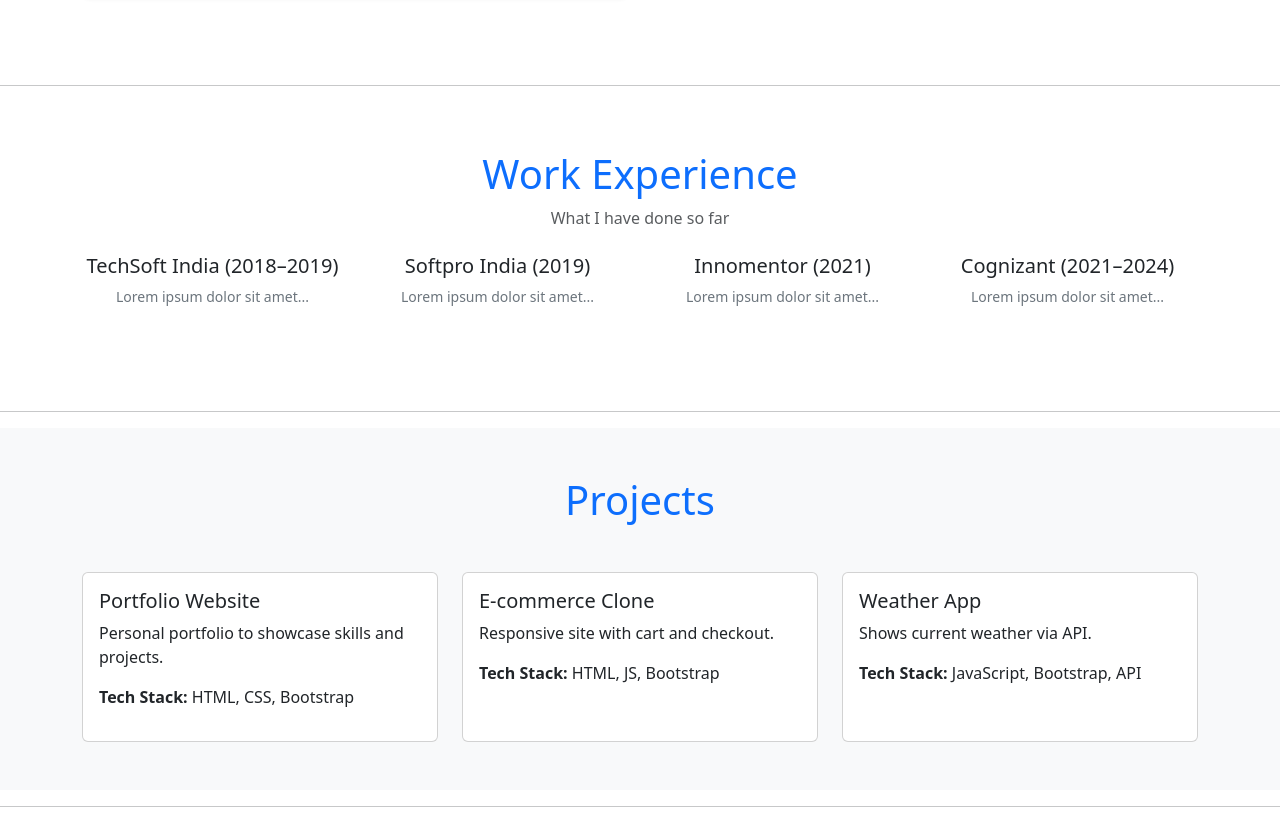
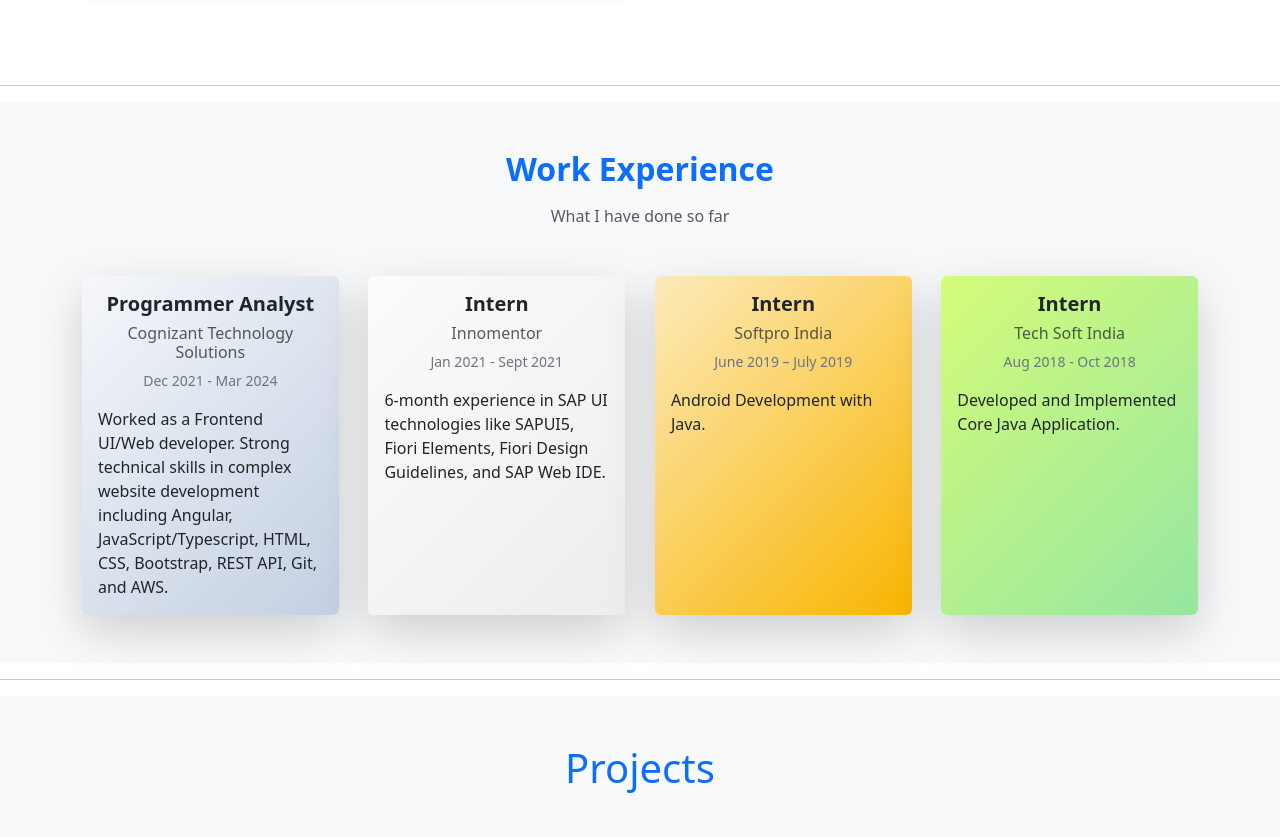
Before and after one commit to bhaveshsinghbest/Portfolio_Bhavesh, a plain HTML site: page index.html in a window 1280 px wide. Shown: the part 1102-1939 px from the top of the page. Drawn offline with nearby package versions, Linux system fonts and the light colour scheme.

Commit message:
Work Experience updated

```diff
--- a/index.html
+++ b/index.html
@@ -19,6 +19,7 @@
   </head>
   <body>
     <!-- Navbar -->
+    <header class="header">
       <nav class="navbar navbar-expand-lg navbar-dark bg-dark fixed-top">
         <div class="container-fluid">
           <a class="navbar-brand" href="#">Bhavesh's Portfolio</a>
@@ -57,6 +58,7 @@
           </div>
         </div>
       </nav>
+    </header>
 
     <main style="margin-top: 80px">
       <!-- About Section -->
@@ -94,10 +96,8 @@
       <!-- Tech Stack -->
       <section id="tech" class="py-5 text-center">
         <div class="container">
-          <h1 class="text-primary">
-            Tech Stack
-          </h1>
-          <br><br>
+          <h1 class="text-primary">Tech Stack</h1>
+          <br /><br />
 
           <div class="row">
             <!-- Left Column -->
@@ -356,28 +356,64 @@
       <hr />
 
       <!-- Experience -->
-      <section id="experience" class="py-5 text-center">
+<section id="experience" class="py-5 bg-light text-center">
   <div class="container">
-          <h1 class="text-primary">Work Experience</h1>
-          <p class="text-muted">What I have done so far</p>
-          <div class="row justify-content-center mt-4">
-            <!-- Job Entries -->
-            <div class="col-sm-6 col-md-3 mb-4">
-              <h5>TechSoft India (2018–2019)</h5>
-              <p class="text-secondary small">Lorem ipsum dolor sit amet...</p>
+    <h2 class="text-primary fw-bold mb-3">Work Experience</h2>
+    <p class="text-muted mb-5">What I have done so far</p>
+
+    <div class="d-flex flex-wrap justify-content-between gap-4">
+
+      <!-- Experience Card 1 -->
+      <div class="card shadow-lg border-0 flex-fill" style="min-width: 250px; max-width: 23%; background: linear-gradient(135deg, #f5f7fa, #c3cfe2); transition: transform 0.3s;" onmouseover="this.style.transform='scale(1.05)'" onmouseout="this.style.transform='scale(1)'">
+        <div class="card-body">
+          <h5 class="card-title fw-bold">Programmer Analyst</h5>
+          <h6 class="text-muted mb-2">Cognizant Technology Solutions</h6>
+          <small class="text-secondary d-block mb-3">Dec 2021 - Mar 2024</small>
+          <p class="card-text text-start">
+            Worked as a Frontend UI/Web developer. Strong technical
+            skills in complex website development including Angular, JavaScript/Typescript,
+            HTML, CSS, Bootstrap, REST API, Git, and AWS.
+          </p>
         </div>
-            <div class="col-sm-6 col-md-3 mb-4">
-              <h5>Softpro India (2019)</h5>
-              <p class="text-secondary small">Lorem ipsum dolor sit amet...</p>
       </div>
-            <div class="col-sm-6 col-md-3 mb-4">
-              <h5>Innomentor (2021)</h5>
-              <p class="text-secondary small">Lorem ipsum dolor sit amet...</p>
+
+      <!-- Experience Card 2 -->
+      <div class="card shadow-lg border-0 flex-fill" style="min-width: 250px; max-width: 23%; background: linear-gradient(135deg, #fdfbfb, #ebedee); transition: transform 0.3s;" onmouseover="this.style.transform='scale(1.05)'" onmouseout="this.style.transform='scale(1)'">
+        <div class="card-body">
+          <h5 class="card-title fw-bold">Intern</h5>
+          <h6 class="text-muted mb-2">Innomentor</h6>
+          <small class="text-secondary d-block mb-3">Jan 2021 - Sept 2021</small>
+          <p class="card-text text-start">
+            6-month experience in SAP UI technologies like SAPUI5, Fiori
+            Elements, Fiori Design Guidelines, and SAP Web IDE.
+          </p>
         </div>
-            <div class="col-sm-6 col-md-3 mb-4">
-              <h5>Cognizant (2021–2024)</h5>
-              <p class="text-secondary small">Lorem ipsum dolor sit amet...</p>
       </div>
+
+      <!-- Experience Card 3 -->
+      <div class="card shadow-lg border-0 flex-fill" style="min-width: 250px; max-width: 23%; background: linear-gradient(135deg, #fceabb, #f8b500); transition: transform 0.3s;" onmouseover="this.style.transform='scale(1.05)'" onmouseout="this.style.transform='scale(1)'">
+        <div class="card-body">
+          <h5 class="card-title fw-bold">Intern</h5>
+          <h6 class="text-muted mb-2">Softpro India</h6>
+          <small class="text-secondary d-block mb-3">June 2019 – July 2019</small>
+          <p class="card-text text-start">
+            Android Development with Java.
+          </p>
+        </div>
+      </div>
+
+      <!-- Experience Card 4 -->
+      <div class="card shadow-lg border-0 flex-fill" style="min-width: 250px; max-width: 23%; background: linear-gradient(135deg, #d4fc79, #96e6a1); transition: transform 0.3s;" onmouseover="this.style.transform='scale(1.05)'" onmouseout="this.style.transform='scale(1)'">
+        <div class="card-body">
+          <h5 class="card-title fw-bold">Intern</h5>
+          <h6 class="text-muted mb-2">Tech Soft India</h6>
+          <small class="text-secondary d-block mb-3">Aug 2018 - Oct 2018</small>
+          <p class="card-text text-start">
+            Developed and Implemented Core Java Application.
+          </p>
+        </div>
+      </div>
+
     </div>
   </div>
 </section>
@@ -427,7 +463,6 @@
       <hr />
 
       <!-- Education -->
-      <!-- Education Section -->
       <section id="education" class="py-5 bg-white">
         <div class="container">
           <h2 class="text-center text-primary mb-5">Education Qualification</h2>
@@ -635,6 +670,5 @@
       });
     </script>
     <script src="https://cdnjs.cloudflare.com/ajax/libs/aos/2.3.4/aos.js"></script>
-
   </body>
 </html>
```
Lines whose indentation alone changed are shown as unchanged.
